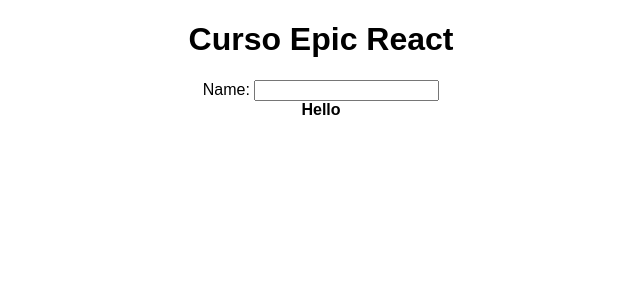
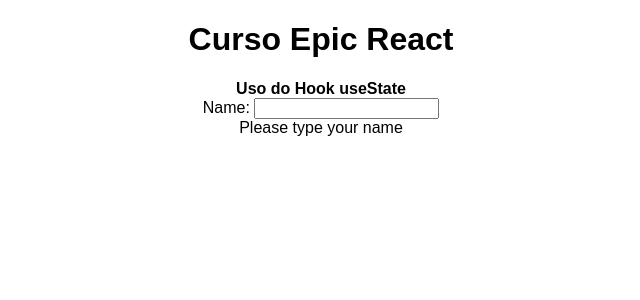
Before and after one commit to erisvaldocorreia2/epic-react, a React (Create React App) app: page / in a window 1280 px wide. Shown: the top 300 px of the page, without its empty margins (319-959 px from the left). Built offline with nearby package versions, Linux system fonts and the light colour scheme.

Commit message:
criando a base para o exercicio 2

```diff
--- a/src/react-hooks/Exercise1.js
+++ b/src/react-hooks/Exercise1.js
@@ -9,9 +9,10 @@ function Greeting({ initialValue = "" }) {
 
   return (
     <div>
+      <strong>Uso do Hook useState</strong>
       <form>
         <label htmlFor="name">Name: </label>
-        <input onChange={handleChange} id="name" />
+        <input value={name} onChange={handleChange} id="name" />
       </form>
       {name ? <strong>Hello {name}</strong> : "Please type your name"}
     </div>
@@ -19,7 +20,7 @@ function Greeting({ initialValue = "" }) {
 }
 
 function Exercise1() {
-  return <Greeting initialValue />;
+  return <Greeting />;
 }
 
 export default Exercise1;
```
Also changed, not shown: src/react-hooks/Exercise2.js (added, +7 -0 lines).
